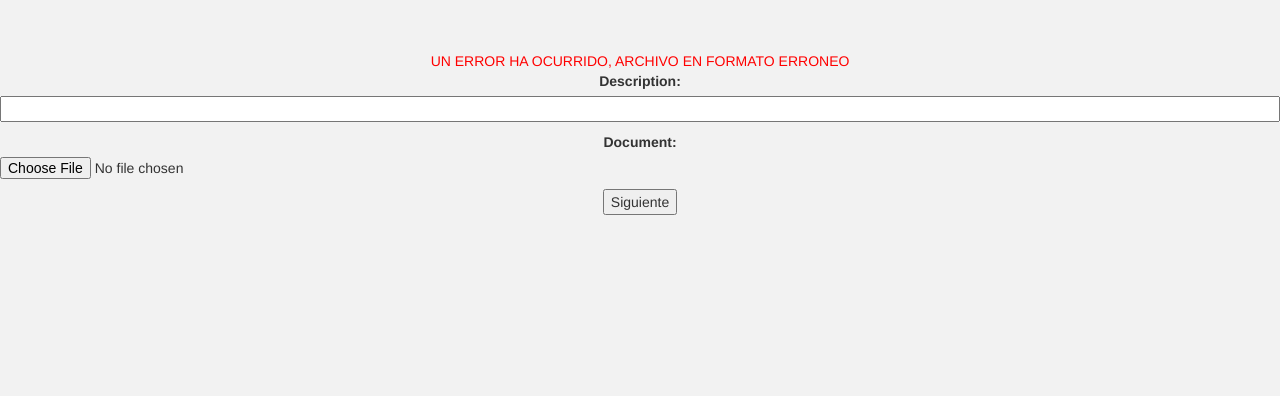
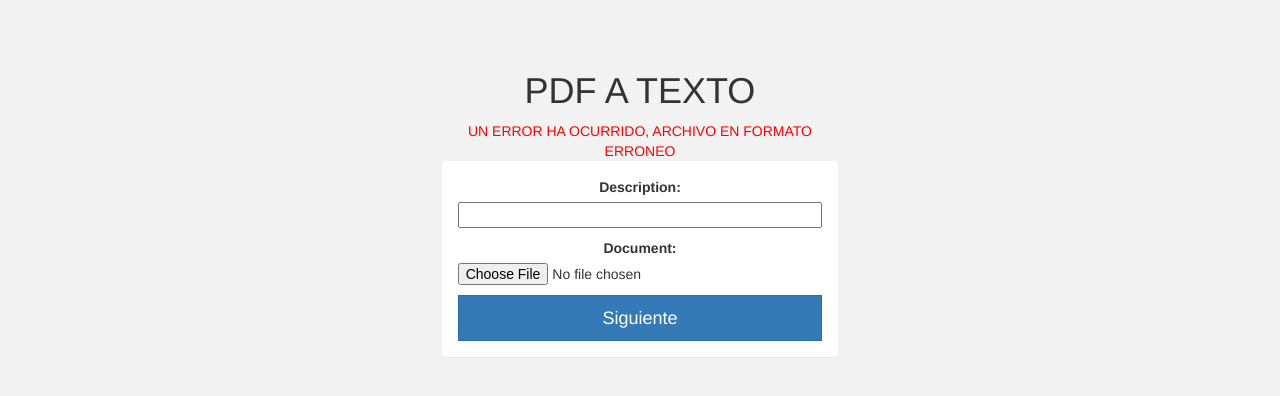
Before and after one commit to lambda-dev/SIGPAE, a Django app: template SIGPAE/historia1/templates/historia1/model_form_error.html in a window 1280 px wide. Shown: the top 396 px of the page. Run offline with Django 3.2, Linux system fonts and the light colour scheme; the template is opened without the code that fills it: values that come from a table or form of the project are taken from there, others are empty; some libraries are stand-ins or nearby versions.

Commit message:
Vistas por José Ignacio Palma

```diff
--- a/SIGPAE/historia1/templates/historia1/model_form_error.html
+++ b/SIGPAE/historia1/templates/historia1/model_form_error.html
@@ -1,11 +1,23 @@
 {% extends 'historia1/base.html' %}
 
 {% block content %}
-  <font color='red'>UN ERROR HA OCURRIDO, ARCHIVO EN FORMATO ERRONEO</font>
-  <form method="post" enctype="multipart/form-data">
-    {% csrf_token %}
-    {{ form.as_p }}
-    <button type="submit">Siguiente</button>
-  </form>
+
+    <div class="col-md-4">
+    </div>
+    <div class="col-md-4">
+        <h1>PDF A TEXTO</h1>
+        <font color='red'>UN ERROR HA OCURRIDO, ARCHIVO EN FORMATO ERRONEO</font>
+        <div class="panel">
+            <div class="panel-body">
+                <form method="post" enctype="multipart/form-data">
+                    {% csrf_token %}
+                    {{ form.as_p }}
+                    <button class="btn btn-primary btn-lg btn-block" type="submit">Siguiente</button>
+                </form>
+            </div>
+        </div>
+    </div>
+    <div class="col-md-4">
+    </div>
 
 {% endblock %}
```
